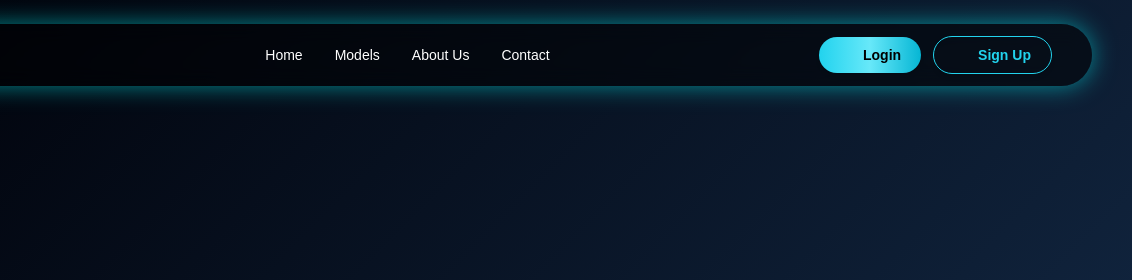
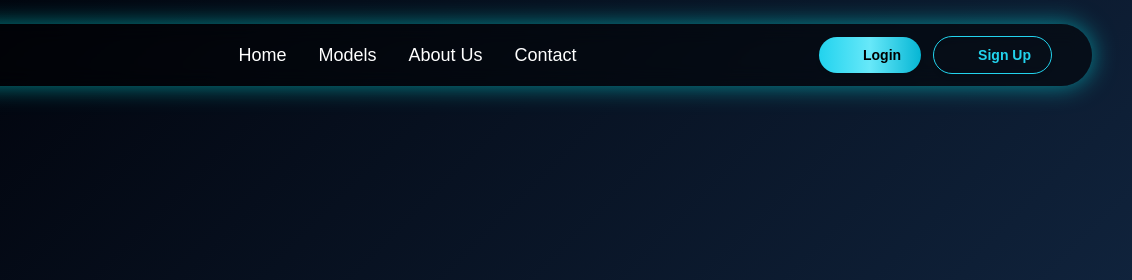
Before and after one commit to raraisha/byd-website, a plain HTML site: page navbar.html in a window 1280 px wide. Shown: the top 280 px of the page, 148-1280 px from the left. Drawn offline with nearby package versions, Linux system fonts and the light colour scheme.

Commit message:
size nav

```diff
--- a/navbar.html
+++ b/navbar.html
@@ -18,7 +18,7 @@
   </div>
 
   <!-- Menu -->
-  <ul class="flex items-center space-x-8 text-sm font-medium">
+  <ul class="flex items-center space-x-8 text-lg font-medium">
     <li><a href="index.html" class="hover:text-cyan-400 transition">Home</a></li>
     <li><a href="models.html" class="hover:text-cyan-400 transition">Models</a></li>
     <li><a href="about.html" class="hover:text-cyan-400 transition">About Us</a></li>
```
